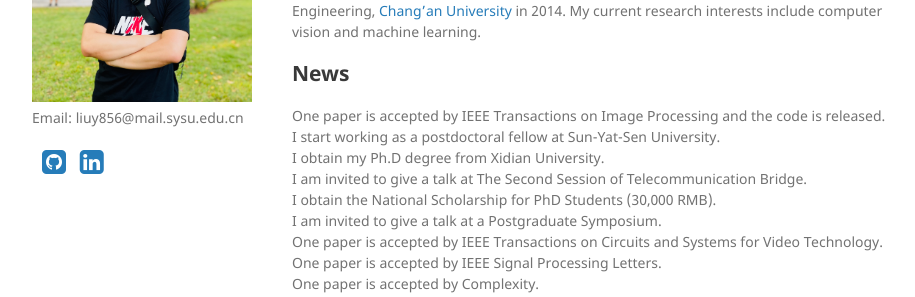
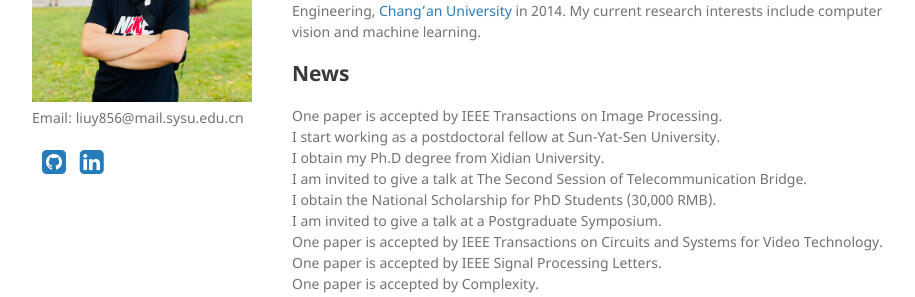
Before and after one commit to YangLiu9208/home, a Jekyll site: the page built from index.md, in a window 1280 px wide and 900 px high. Shown: the part 227-524 px from the top of the window, without its empty margins (178-1093 px from the left). Built offline with Jekyll 4.4.1, drawn with Linux system fonts in a browser that asks for light colours; a style sheet for code colours, icons or effects is not loaded.

Commit message:
Update index.md

```diff
--- a/index.md
+++ b/index.md
@@ -7,7 +7,7 @@ layout: default
 I'm Yang Liu (刘阳), a post-doctoral fellow at [HCP Lab](http://www.sysu-hcp.net/home/), [Sun-Yat-Sen University](http://www.sysu.edu.cn/) with co-advisor Prof. [Liang Lin](http://www.linliang.net/). Before that, I obtained my PHD degree in 2019 at [School of Telecommunications](http://ste.xidian.edu.cn/), [Xidian University](https://www.xidian.edu.cn/) advised by Prof. [Zhaoyang Lu](http://web.xidian.edu.cn/zhylu/). During my Ph.D study, I worked closely with Prof. [Jing Li](https://web.xidian.edu.cn/jingli/), Prof. [Tao Yang](https://scholar.google.com/citations?hl=en&user=Lvn4nH8AAAAJ) and Dr. [Chao Yao](https://scholar.google.com/citations?user=n6w02qoAAAAJ&hl=en). Before that, I received my Bachelor Degree in telecommunications from the School of Information Engineering, [Chang’an University](http://www.chd.edu.cn/) in 2014. My current research interests include computer vision and machine learning.
 
 ## News
-One paper is accepted by IEEE Transactions on Image Processing and the code is released.
+One paper is accepted by IEEE Transactions on Image Processing.
 I start working as a postdoctoral fellow at Sun-Yat-Sen University.
 I obtain my Ph.D degree from Xidian University.
 I am invited to give a talk at The Second Session of Telecommunication Bridge.
```
